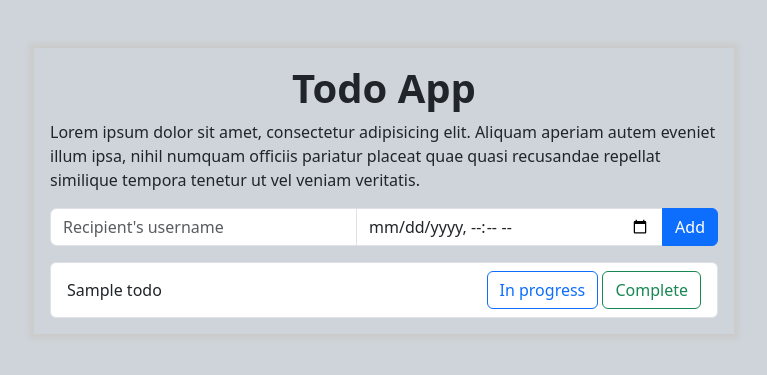
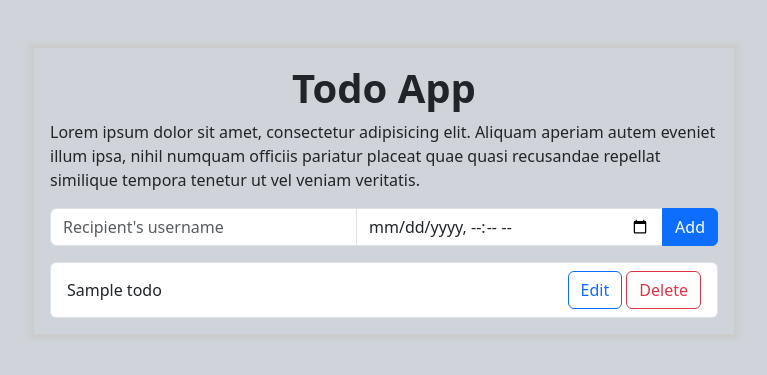
Before and after one commit to KomiljonovDev/nt-todo-app, a PHP site: page /todos in a window 1280 px wide. Shown: the top 375 px of the page, without its empty margins (256-1023 px from the left). Run offline with PHP 8.4, Linux system fonts and the light colour scheme; tables that the repository leaves empty hold one stand-in row (values such as "Sample post").

Commit message:
feat: add edit feature

```diff
--- a/helpers.php
+++ b/helpers.php
@@ -12,3 +12,7 @@ function view (string $page, array $data = []) {
     extract($data);
     require 'views/' . $page . '.php';
 }
+
+function redirect (string $url) {
+    header('Location: ' . $url);
+}
--- a/index.php
+++ b/index.php
@@ -6,18 +6,17 @@ require 'src/Router.php';
 $router = new Router();
 $todo = new Todo();
 
+$router->get('/todos/{id}/edit', function ($todoId) use($todo){
+    echo 'Edit the task: ' . $todoId;
+    $getTodo = $todo->getTodo($todoId);
+    view('edit', [
+        'todo'=>$getTodo
+    ]);
+});
 
 $router->get('/', function () {
     view('home');
 });
-$router->get('/edit', function () {
-    view('edit');
-});
-
-$router->get('/todos/{id}/edit', function ($todoId) {
-    echo 'Edit the task: ' . $todoId;
-});
-
 $router->get('/todos', function () use ($todo) {
     $todos = $todo->getAllTodos();
     view('todos', ['todos' => $todos]);
@@ -25,23 +24,33 @@ $router->get('/todos', function () use ($todo) {
 $router->post('/todos', function () use ($todo) {
     if (!empty($_POST['title']) && !empty($_POST['due_date'])) {
         $todo->store($_POST['title'], $_POST['due_date']);
-        header('Location: /todos');
+        redirect('/todos');
     }
 });
-
 $router->get('/todos/{id}/complete', function ($todoId) use ($todo) {
     $todo->complete($todoId);
-    header('Location: /todos');
+    redirect('/todos');
     exit();
 });
 $router->get('/todos/{id}/in-progress', function ($todoId) use ($todo) {
     $todo->inProgress($todoId);
-    header('Location: /todos');
+    redirect('/todos');
 });
 $router->get('/todos/{id}/pending', function ($todoId) use ($todo) {
     $todo->pending($todoId);
-    header('Location: /todos');
+    redirect('/todos');
 });
+
+$router->get('/todos/{id}/delete', function ($todoId) use($todo){
+    $todo->destroy($todoId);
+    redirect('/todos');
+});
+
+
+
+
+
+
 
 /*
  * TODO
--- a/src/Todo.php
+++ b/src/Todo.php
@@ -39,4 +39,19 @@ class Todo {
             ":id" => $id
         ]);
     }
+    public function destroy (int $id): bool {
+        $query = "DELETE FROM todos WHERE id=:id";
+        return $this->pdo->prepare($query)->execute([
+            ":id" => $id
+        ]);
+    }
+
+    public function getTodo (int $id) {
+        $query = "SELECT * FROM todos WHERE id=:id";
+        $stmt = $this->pdo->prepare($query);
+        $stmt->execute([
+            ":id" => $id
+        ]);
+        return $stmt->fetch();
+    }
 }
--- a/views/todos.php
+++ b/views/todos.php
@@ -22,6 +22,7 @@
             text-decoration: line-through;
             color: green;
         }
+
         .in_progress {
             text-decoration: underline;
             color: orange;
@@ -56,37 +57,46 @@
                 /** @var TYPE_NAME $todos */
 
                 foreach ($todos as $todo) {
-                    if ($todo['status'] == 'completed') {
-                        echo '
+                    echo '
                                 <li class="' . $todo['status'] . ' list-group-item d-flex justify-content-between align-items-center">
                             ' . $todo["title"] . '
                             <div>
-                                <a href="/todos/' . $todo["id"] . '/in-progress" class="btn btn-outline-primary">In progress</a>
-                            <a href="/todos/' . $todo["id"] . '/pending" class="btn btn-outline-success">Pending</a>
+                                <a href="/todos/' . $todo["id"] . '/edit" class="btn btn-outline-primary">Edit</a>
+                            <a href="/todos/' . $todo["id"] . '/delete" class="btn btn-outline-danger">Delete</a>
                             </div>
                         </li>
                             ';
-                    } elseif ($todo['status'] == 'pending') {
-                        echo '
-                                <li class="' . $todo['status'] . ' list-group-item d-flex justify-content-between align-items-center">
-                            ' . $todo["title"] . '
-                            <div>
-                                <a href="/todos/' . $todo["id"] . '/in-progress" class="btn btn-outline-primary">In progress</a>
-                            <a href="/todos/' . $todo["id"] . '/complete" class="btn btn-outline-success">Complete</a>
-                            </div>
-                        </li>
-                            ';
-                    } else {
-                        echo '
-                                <li class="' . $todo['status'] . ' list-group-item d-flex justify-content-between align-items-center">
-                            ' . $todo["title"] . '
-                            <div>
-                                <a href="/todos/' . $todo["id"] . '/pending" class="btn btn-outline-warning">Pending</a>
-                            <a href="/todos/' . $todo["id"] . '/complete" class="btn btn-outline-success">Complete</a>
-                            </div>
-                        </li>
-                            ';
-                    }
+//                    if ($todo['status'] == 'completed') {
+//                        echo '
+//                                <li class="' . $todo['status'] . ' list-group-item d-flex justify-content-between align-items-center">
+//                            ' . $todo["title"] . '
+//                            <div>
+//                                <a href="/todos/' . $todo["id"] . '/in-progress" class="btn btn-outline-primary">In progress</a>
+//                            <a href="/todos/' . $todo["id"] . '/pending" class="btn btn-outline-success">Pending</a>
+//                            </div>
+//                        </li>
+//                            ';
+//                    } elseif ($todo['status'] == 'pending') {
+//                        echo '
+//                                <li class="' . $todo['status'] . ' list-group-item d-flex justify-content-between align-items-center">
+//                            ' . $todo["title"] . '
+//                            <div>
+//                                <a href="/todos/' . $todo["id"] . '/in-progress" class="btn btn-outline-primary">In progress</a>
+//                            <a href="/todos/' . $todo["id"] . '/complete" class="btn btn-outline-success">Complete</a>
+//                            </div>
+//                        </li>
+//                            ';
+//                    } else {
+//                        echo '
+//                                <li class="' . $todo['status'] . ' list-group-item d-flex justify-content-between align-items-center">
+//                            ' . $todo["title"] . '
+//                            <div>
+//                                <a href="/todos/' . $todo["id"] . '/pending" class="btn btn-outline-warning">Pending</a>
+//                            <a href="/todos/' . $todo["id"] . '/complete" class="btn btn-outline-success">Complete</a>
+//                            </div>
+//                        </li>
+//                            ';
+//                    }
                 }
 
                 ?>
```
Also changed, not shown: views/edit.php (+5 -4 lines).
